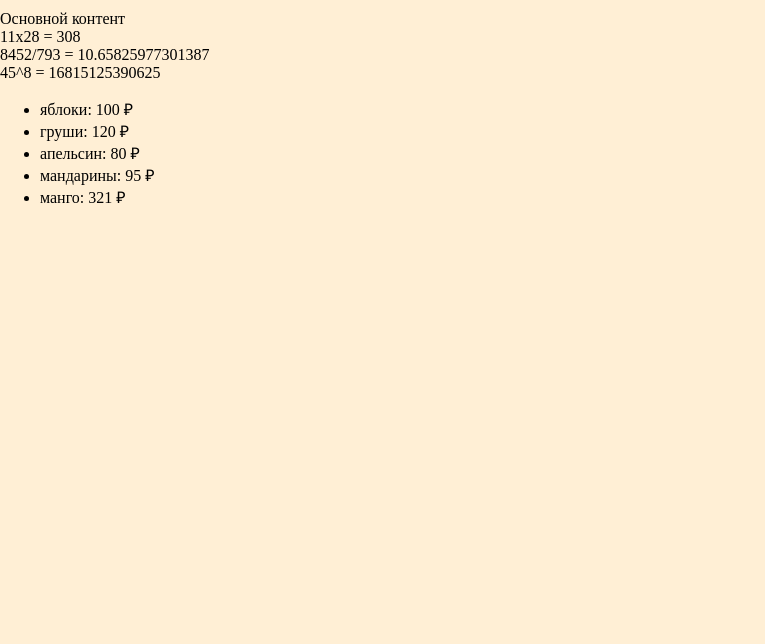
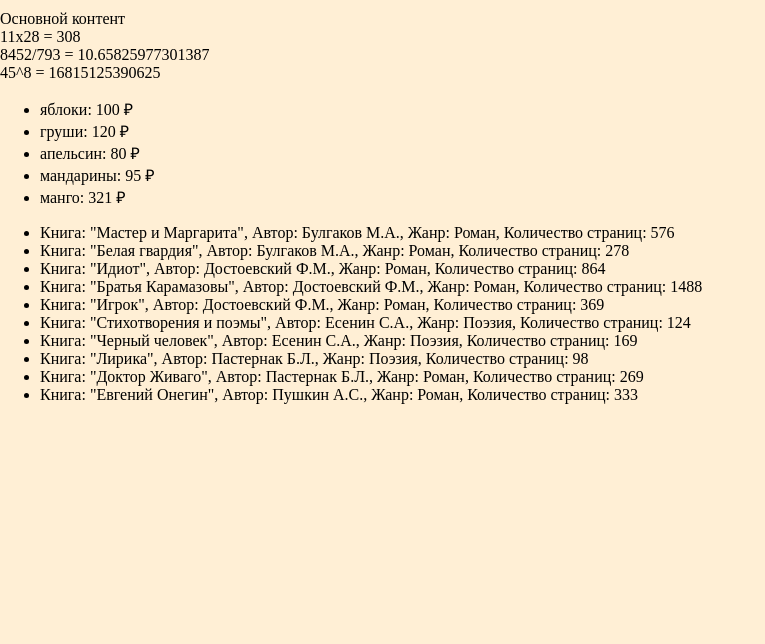
Before and after one commit to marilynhantzis/web_labs_back, a Flask app: page /lab2/example in a window 1280 px wide. Shown: the part 65-709 px from the top of the page, without its empty margins (0-765 px from the left). Run offline with Flask 3, Linux system fonts and the light colour scheme.

Commit message:
Книги

```diff
--- a/app.py
+++ b/app.py
@@ -181,6 +181,18 @@ def example():
         {'name': 'мандарины', 'price': 95},
         {'name': 'манго', 'price': 321}
         ]
+    books = [
+        {'book': 'Мастер и Маргарита', 'author': 'Булгаков М.А.', 'genre': 'Роман', 'pages': 576 },
+        {'book': 'Белая гвардия', 'author': 'Булгаков М.А.', 'genre': 'Роман', 'pages': 278 },
+        {'book': 'Идиот', 'author': 'Достоевский Ф.М.', 'genre': 'Роман', 'pages': 864 },
+        {'book': 'Братья Карамазовы', 'author': 'Достоевский Ф.М.', 'genre': 'Роман', 'pages': 1488 },
+        {'book': 'Игрок', 'author': 'Достоевский Ф.М.', 'genre': 'Роман', 'pages': 369 },
+        {'book': 'Стихотворения и поэмы', 'author': 'Есенин С.А.', 'genre': 'Поэзия', 'pages': 124 },
+        {'book': 'Черный человек', 'author': 'Есенин С.А.', 'genre': 'Поэзия', 'pages': 169 },
+        {'book': 'Лирика', 'author': 'Пастернак Б.Л.', 'genre': 'Поэзия', 'pages': 98 },
+        {'book': 'Доктор Живаго', 'author': 'Пастернак Б.Л.', 'genre': 'Роман', 'pages': 269 },
+        {'book': 'Евгений Онегин', 'author': 'Пушкин А.С.', 'genre': 'Роман', 'pages': 333 }
+    ]
     return render_template('example.html',
                            name = name, num = num, course = course, group = group,
-                           fruits = fruits)
+                           fruits = fruits, books = books)
--- a/templates/example.html
+++ b/templates/example.html
@@ -20,6 +20,11 @@
             <li>{{f.name}}: {{f.price}} &#x20bd;</div></li>
             {% endfor %}
         </ul>
+        <ul>
+            {% for i in books %}
+            <li>Книга: "{{i.book}}", Автор: {{i.author}}, Жанр: {{i.genre}}, Количество страниц: {{i.pages}}</li>
+            {% endfor %}
+        </ul>
     </main>
     <footer>
         &copy;
```
